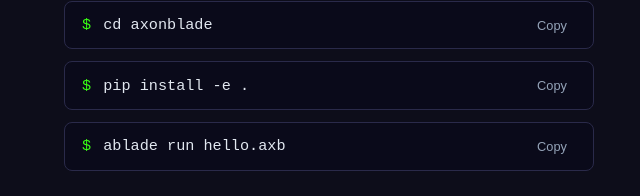
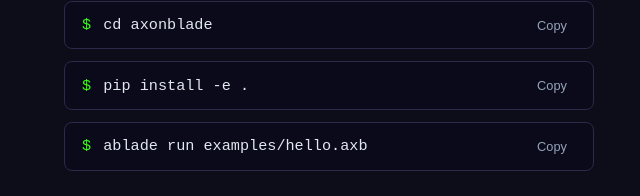
Before and after one commit to AI-Alon/axonblade, a plain HTML site: page docs/index.html in a window 1280 px wide. Shown: the part 2100-2296 px from the top of the page, 589-1229 px from the left. Drawn offline with Linux system fonts and the light colour scheme.

Commit message:
Fix get-started run command to include examples/ path
Co-Authored-By: Claude Sonnet 4.6 <noreply@anthropic.com>

```diff
--- a/docs/index.html
+++ b/docs/index.html
@@ -575,9 +575,9 @@
             <span class="cmd-text">pip install -e .</span>
             <button class="copy-btn">Copy</button>
           </div>
-          <div class="install-cmd" onclick="copyText(this, 'ablade run hello.axb')">
+          <div class="install-cmd" onclick="copyText(this, 'ablade run examples/hello.axb')">
             <span class="prompt">$</span>
-            <span class="cmd-text">ablade run hello.axb</span>
+            <span class="cmd-text">ablade run examples/hello.axb</span>
             <button class="copy-btn">Copy</button>
           </div>
         </div>
```
